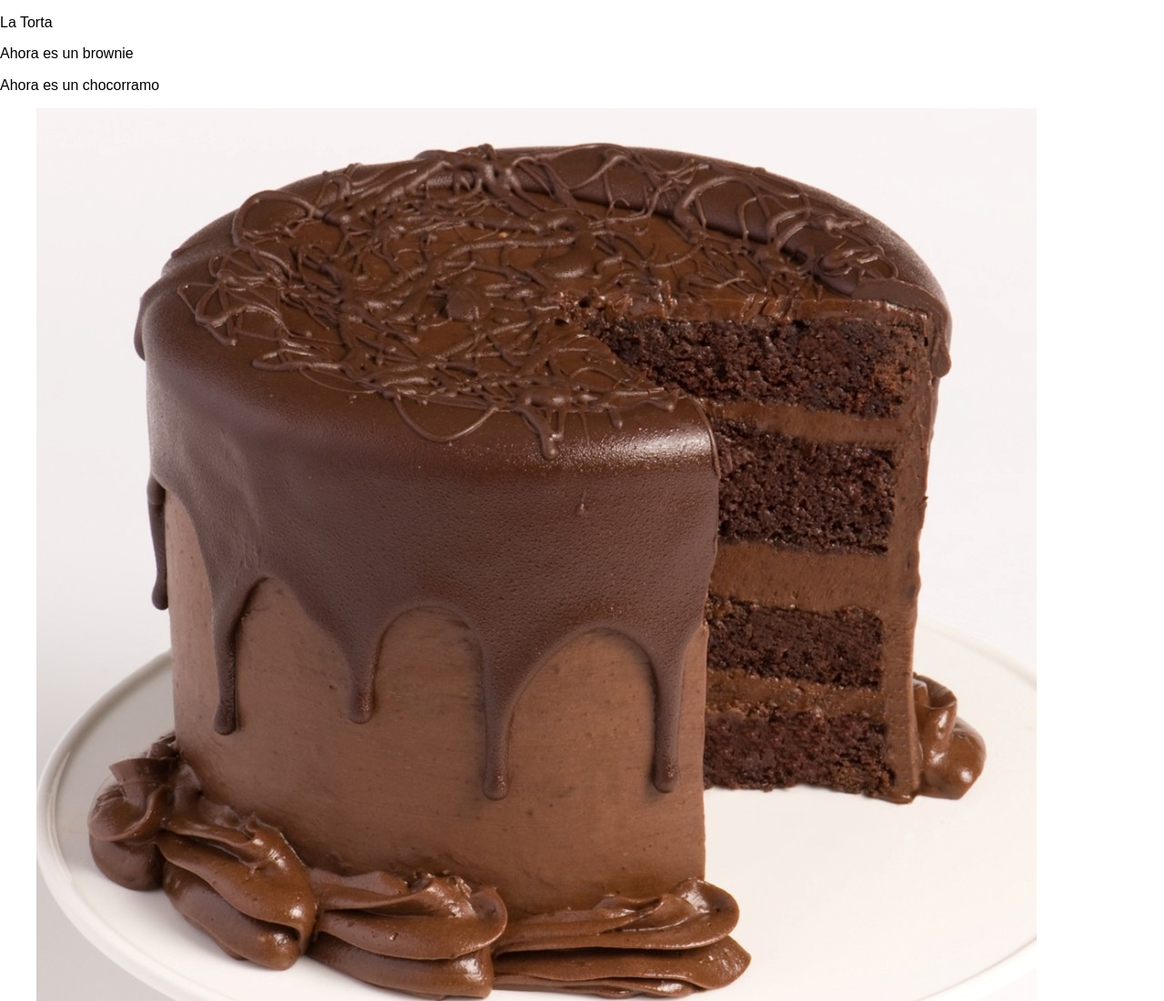
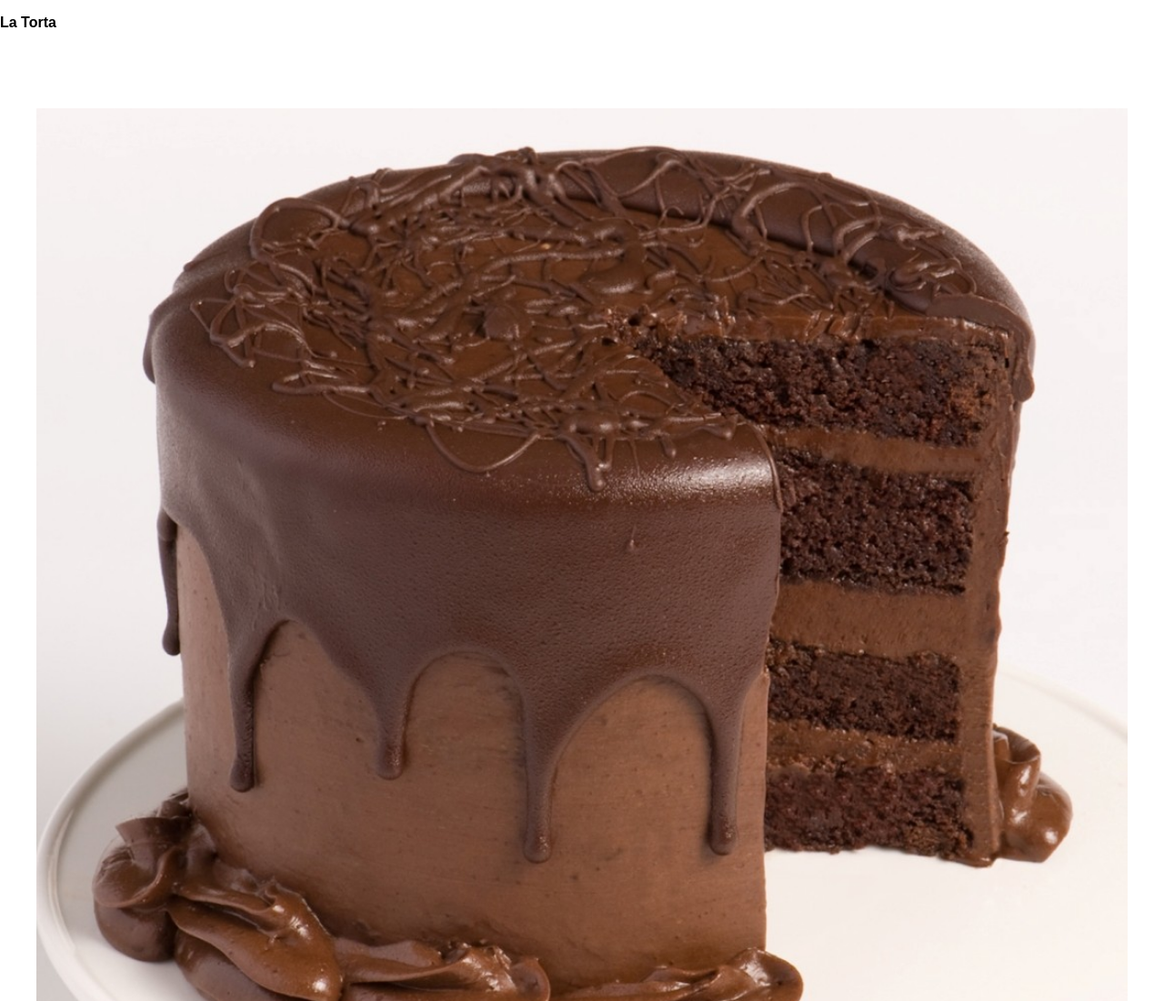
Before and after one commit to lufercadic/DevelopTeam, a plain HTML site: page html/index.html in a window 1280 px wide. Shown: the top 1100 px of the page at 91% size. Drawn offline with Linux system fonts and the light colour scheme.

Commit message:
mejorado

```diff
--- a/css/estilos.css
+++ b/css/estilos.css
@@ -10,3 +10,51 @@ p.estilo2 {
 
   color: green;
 }
+
+#laTorta{
+width: 100%
+}
+
+
+.tamanioTorta{
+	font-weight: bold;
+
+}
+
+@media screen and (min-width: 480px){
+	#tamanioTorta1{
+		color:  white;
+	}
+	#tamanioTorta2{
+		color: white;
+	}
+	#tamanioTorta3{
+		color: black;
+	}
+
+}
+
+@media screen and (min-width: 726px){
+	#tamanioTorta1{
+		color: white;
+	}
+	#tamanioTorta2{
+		color: black;
+	}
+	#tamanioTorta3{
+		color: white;
+	}
+
+}
+
+@media screen and (min-width: 950px){
+	#tamanioTorta1{
+		color: black;
+	}
+	#tamanioTorta2{
+		color: white;
+	}
+	#tamanioTorta3{
+		color: white;
+	}
+}
```
